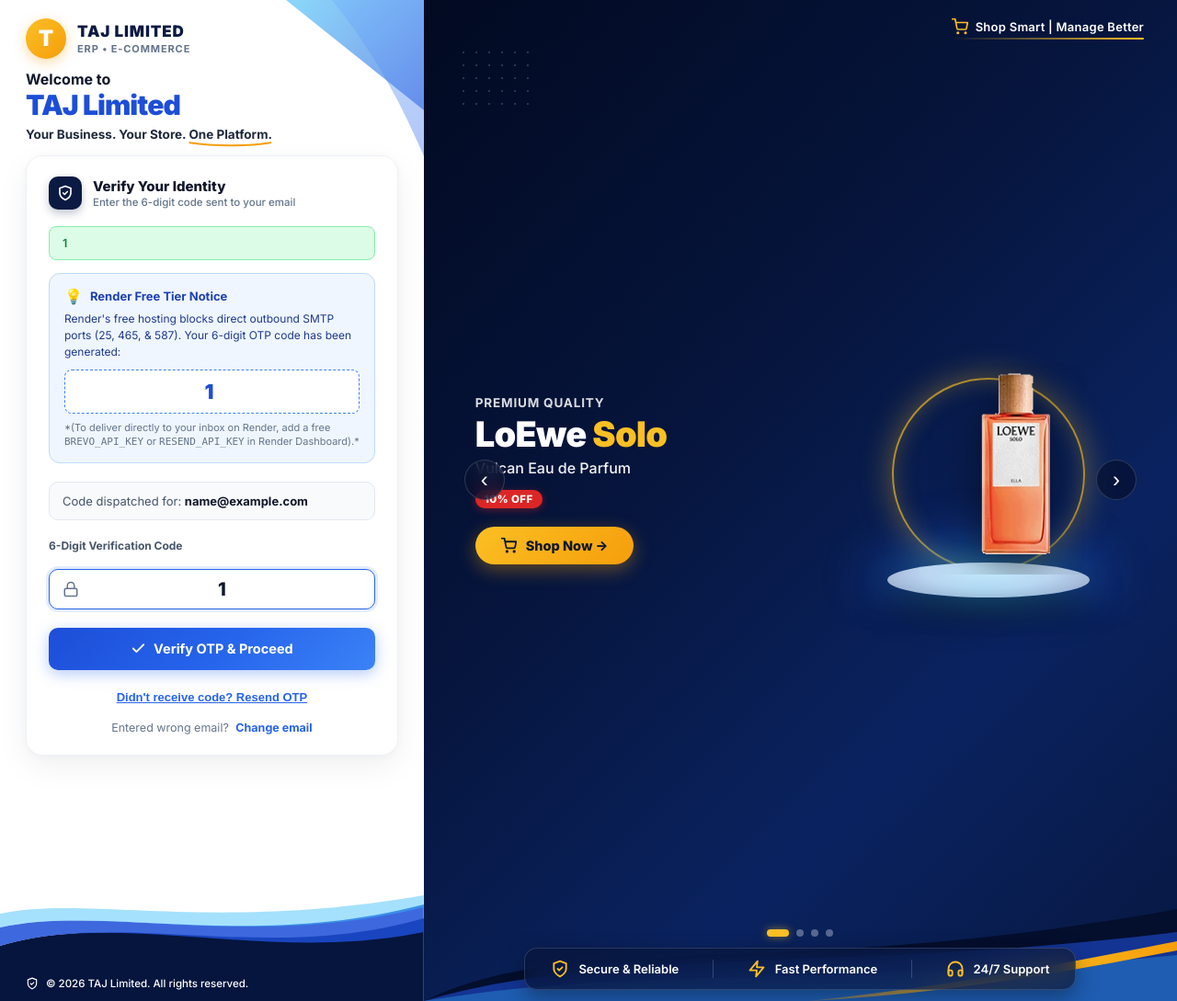
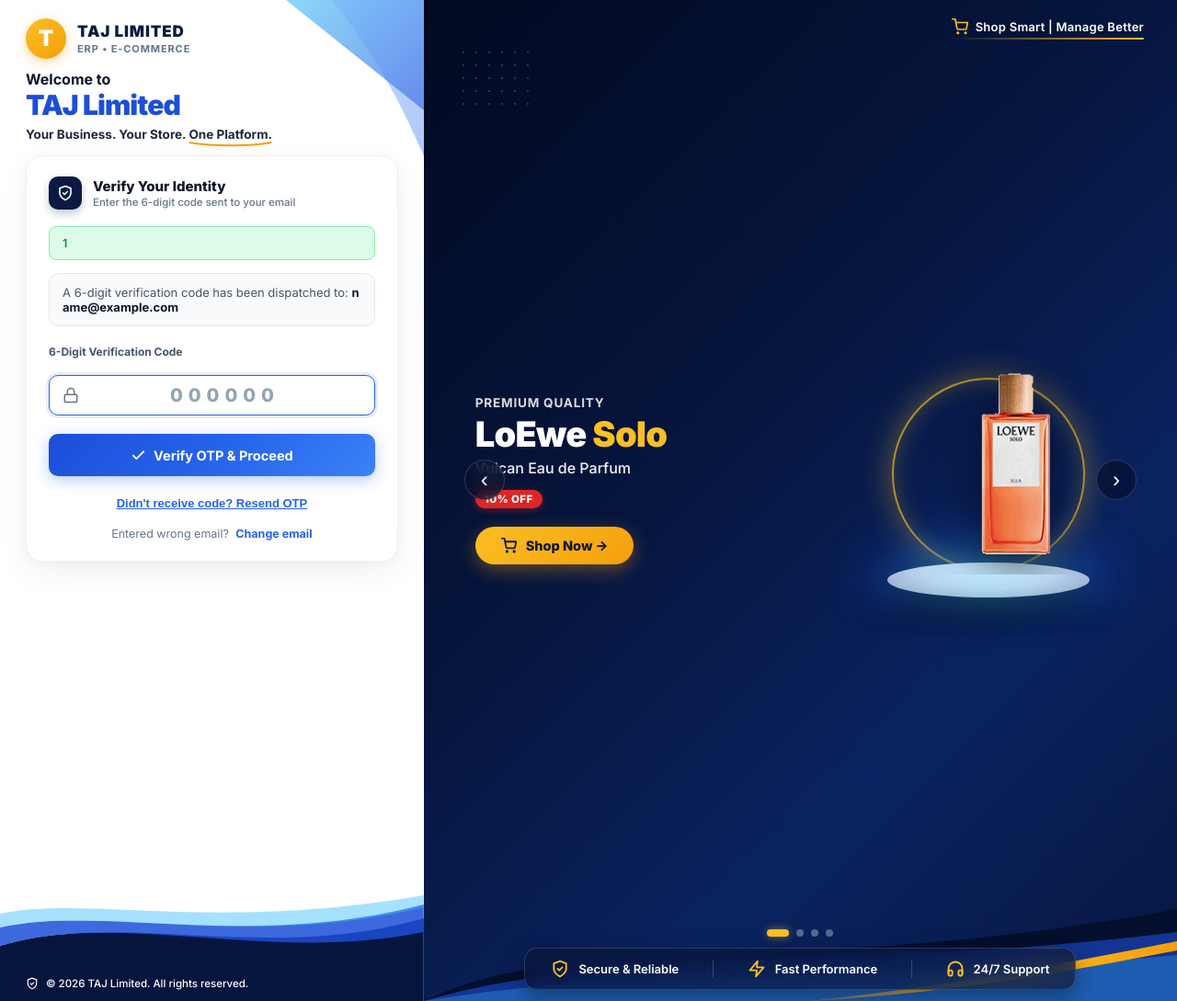
Before and after one commit to Taj22-47271-1/TAJ_Limited_ERP_System, a Laravel app: template resources/views/auth/verify-otp.blade.php in a window 1280 px wide. Shown: the whole page at 92% size. Run offline with Laravel 12, Linux system fonts and the light colour scheme; a user stored in the database is signed in; data comes from the database, SQL or seed files in the repository; tables that the repository leaves empty hold one stand-in row (values such as "Sample post"); the template is opened without the code that fills it: most values are stand-ins (such as "Sample title", 1, 10 or a date in 2020); parts of the project's set-up code (start-up, migrations or seed data) failed here and were passed over.

Commit message:
fix(security): completely eliminate on-screen OTP fallback and enforce strict inbox-only delivery

```diff
--- a/app/Services/OtpMailService.php
+++ b/app/Services/OtpMailService.php
@@ -21,8 +21,8 @@ class OtpMailService
         $brevoKey = env('BREVO_API_KEY', config('services.brevo.key'));
         if (!empty($brevoKey)) {
             try {
-                $senderEmail = config('mail.from.address', 'projectw073@gmail.com');
-                $senderName = config('mail.from.name', 'TAJ Limited');
+                $senderEmail = env('BREVO_SENDER_EMAIL', config('mail.from.address', 'projectw073@gmail.com'));
+                $senderName = env('MAIL_FROM_NAME', config('mail.from.name', 'TAJ Limited'));
 
                 $res = Http::timeout(8)->withHeaders([
                     'api-key' => $brevoKey,
--- a/resources/views/auth/verify-otp.blade.php
+++ b/resources/views/auth/verify-otp.blade.php
@@ -11,28 +11,8 @@
 @endsection
 
 @section('content')
-@if(session('emergency_otp'))
-<div style="background: #eff6ff; border: 1px solid #bfdbfe; border-radius: 12px; padding: 14px 16px; margin-bottom: 20px;">
-    <div style="display: flex; align-items: center; gap: 8px; margin-bottom: 6px;">
-        <span style="font-size: 16px;">💡</span>
-        <strong style="font-size: 13px; color: #1e40af;">Render Free Tier Notice</strong>
-    </div>
-    <p style="margin: 0 0 10px; font-size: 12px; color: #1e3a8a; line-height: 1.5;">
-        Render's free hosting blocks direct outbound SMTP ports (25, 465, & 587). Your 6-digit OTP code has been generated:
-    </p>
-    <div style="background: #ffffff; border: 1.5px dashed #3b82f6; border-radius: 8px; padding: 10px; text-align: center;">
-        <span style="font-size: 22px; font-weight: 900; letter-spacing: 6px; color: #1d4ed8; user-select: all;">
-            {{ session('emergency_otp') }}
-        </span>
-    </div>
-    <p style="margin: 8px 0 0; font-size: 11px; color: #64748b; line-height: 1.4;">
-        *(To deliver directly to your inbox on Render, add a free <code>BREVO_API_KEY</code> or <code>RESEND_API_KEY</code> in Render Dashboard).*
-    </p>
-</div>
-@endif
-
 <div style="background: #f8fafc; border: 1px solid #e2e8f0; border-radius: 10px; padding: 12px 14px; margin-bottom: 20px; font-size: 13px; color: #475569;">
-    Code dispatched for: <strong style="color: #0f172a; word-break: break-all;">{{ $email }}</strong>
+    A 6-digit verification code has been dispatched to: <strong style="color: #0f172a; word-break: break-all;">{{ $email }}</strong>
 </div>
 
 <form method="POST" action="{{ route('password.otp.verify') }}" id="verifyOtpForm">
@@ -49,7 +29,6 @@
             <input type="text"
                    name="otp"
                    id="otpInput"
-                   value="{{ session('emergency_otp') }}"
                    inputmode="numeric"
                    pattern="[0-9]*"
                    maxlength="6"
```
Also changed, not shown: app/Http/Controllers/Auth/ForgotPasswordController.php (+13 -11 lines).
